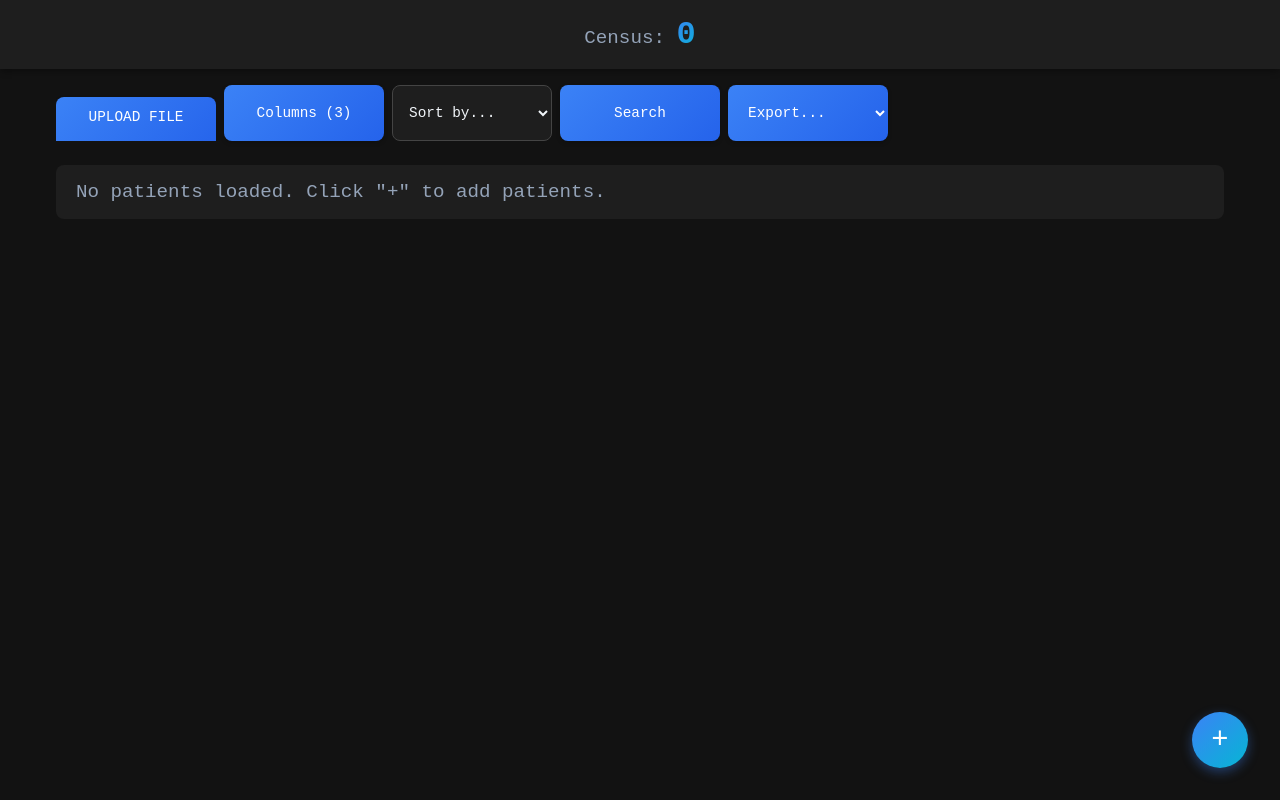
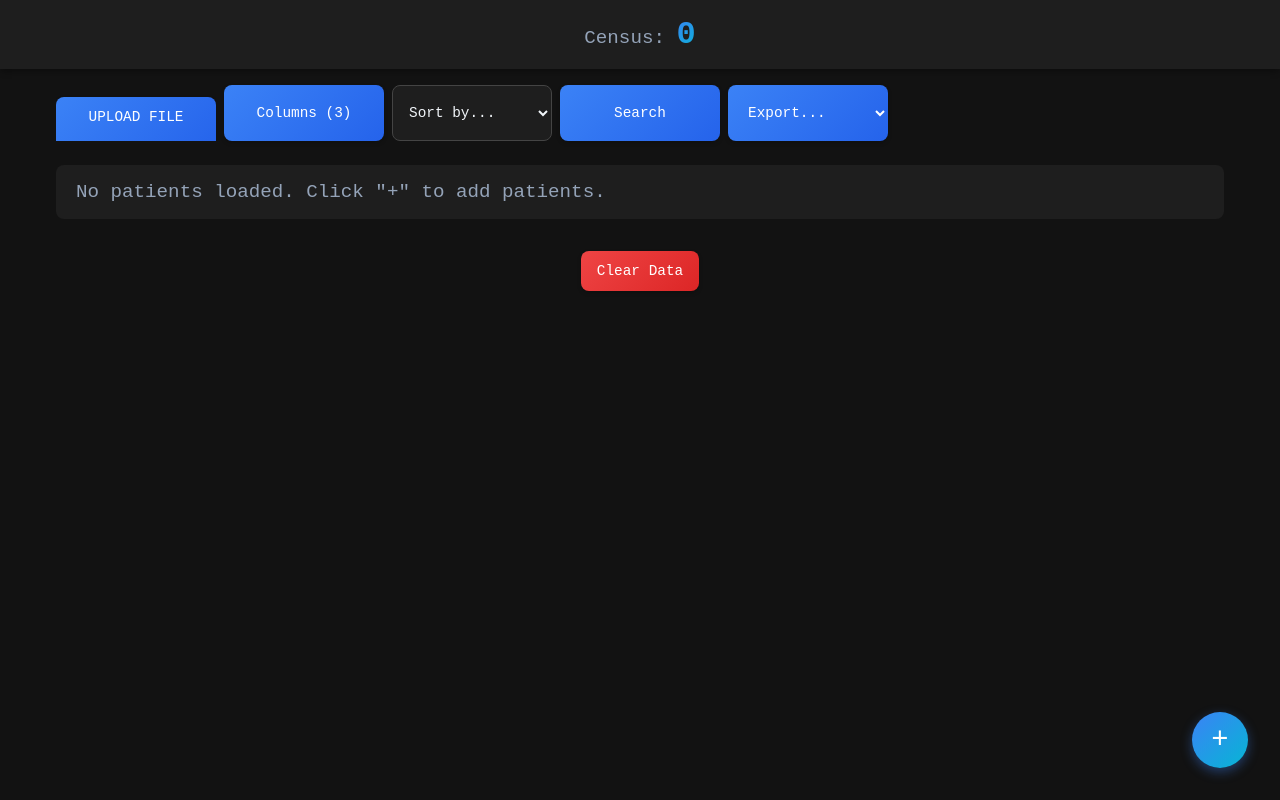
Before and after one commit to cardenac1/calllist, a plain HTML site: page index.html in a window 1280 px wide. Drawn offline with nearby package versions, Linux system fonts and the light colour scheme.

Commit message:
Update index.html

```diff
--- a/index.html
+++ b/index.html
@@ -710,6 +710,13 @@
         <!-- Row List -->
         <ul class="row-list" id="rowList"></ul>
 
+        <!-- Add this Clear List button -->
+<div style="text-align: center; margin-top: 2rem; margin-bottom: 2rem;">
+    <button onclick="clearAllData()" style="background: linear-gradient(135deg, var(--danger), #dc2626);">
+        Clear Data
+    </button>
+</div>
+
         <!-- Floating Action Button -->
         <button class="fab" onclick="showAddEntryModal()">+</button>
 
```
